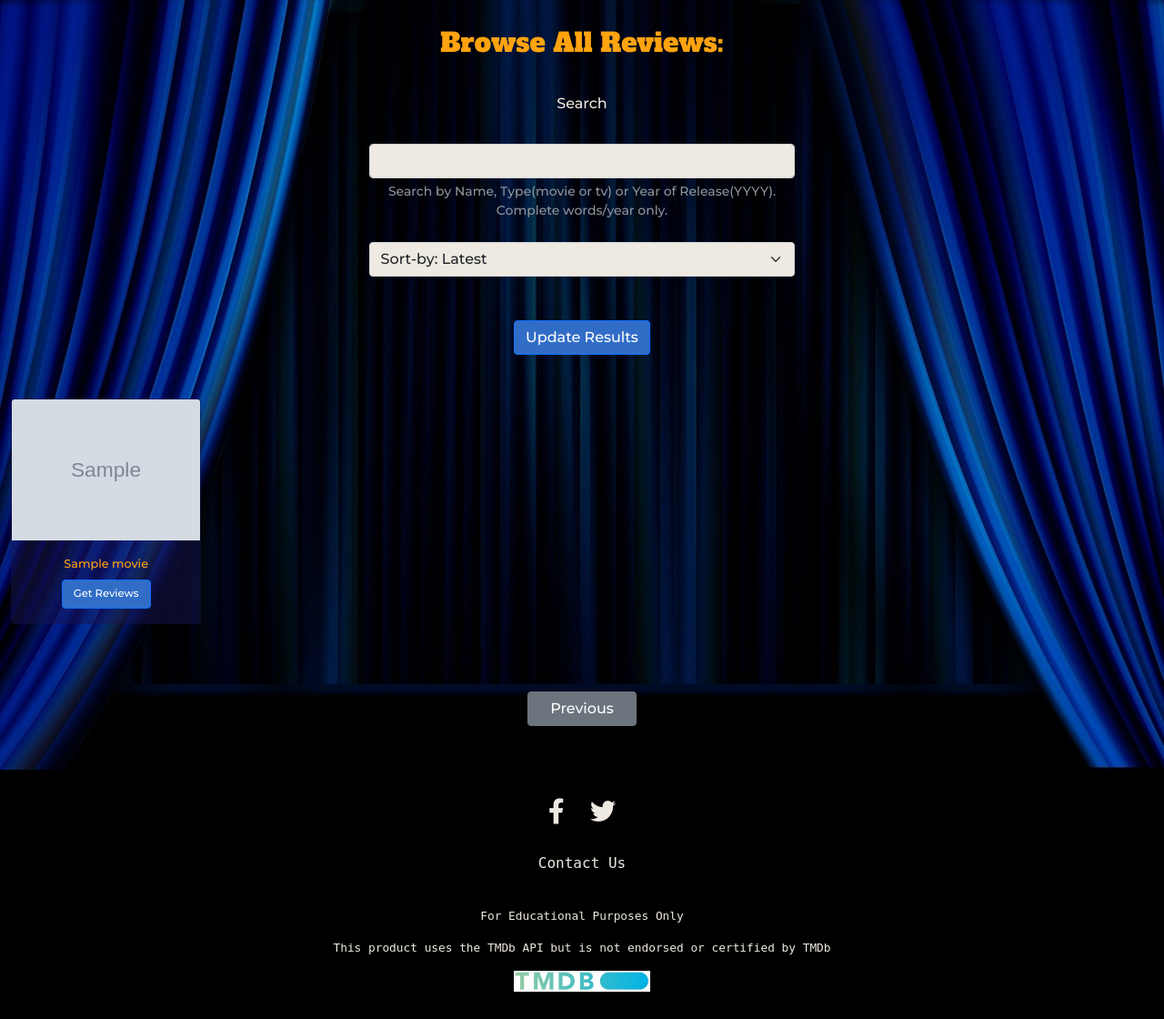
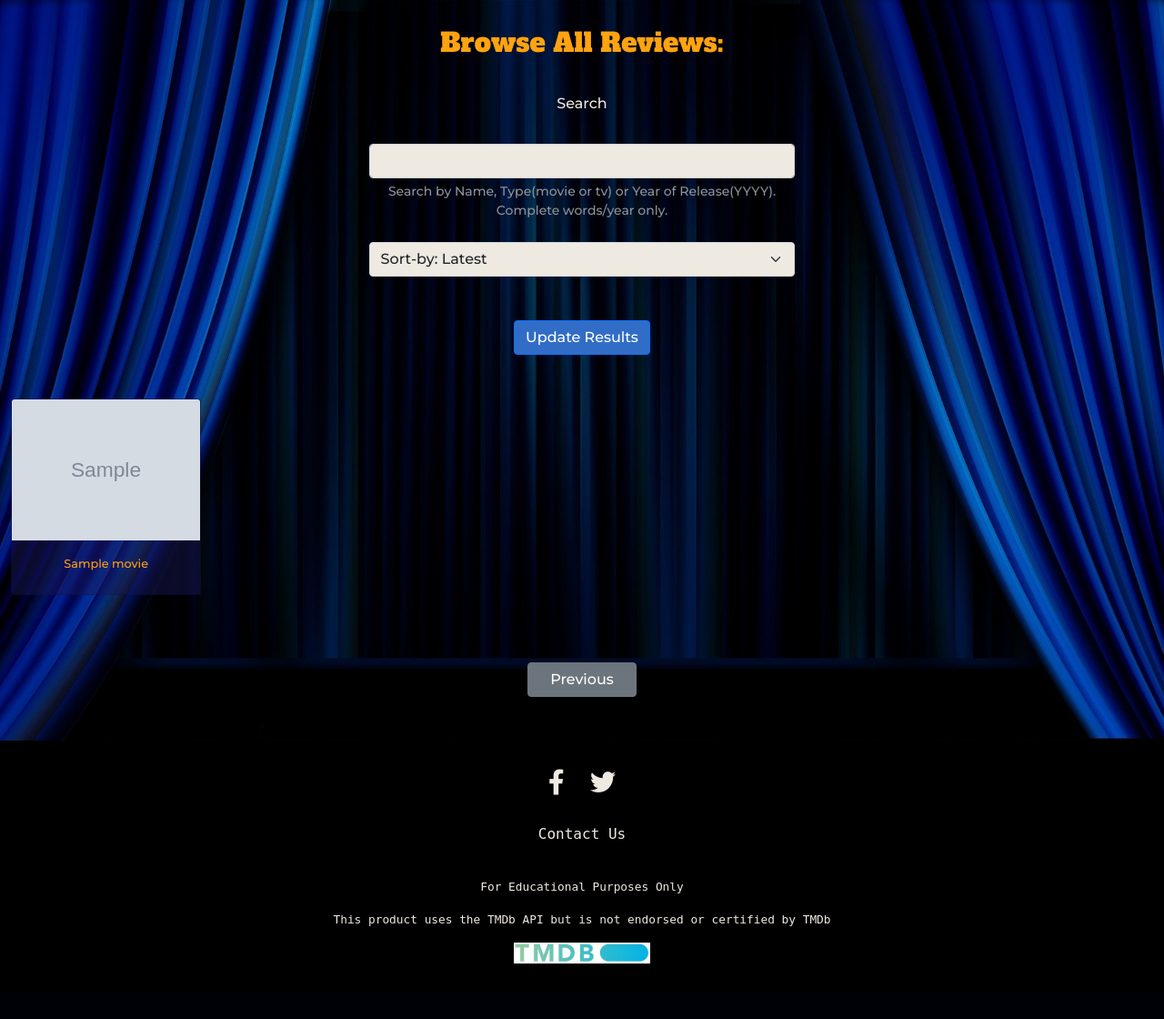
Before and after one commit to robot5000-design/ms3, a Flask app: template templates/reviews.html in a window 1280 px wide. Shown: the part 114-1234 px from the top of the page at 91% size. After the commit the page ends 1173 px from the top, so only its background shows below. Run offline with Flask 2, Linux system fonts and the light colour scheme; the template is opened without the code that fills it: most values are stand-ins (such as "Sample title", 1, 10 or a date in 2020); grey boxes marked "Sample" are stand-in pictures; some libraries are stand-ins or nearby versions.

Commit message:
Remove get reviews button on reviews page for nicer look

```diff
--- a/templates/reviews.html
+++ b/templates/reviews.html
@@ -64,14 +64,9 @@
                                 <img src="{{ tmdb_poster_url }}{{ movie['poster_path'] }}" class="card-img-top" alt="{{ movie.original_title }}">
                             </a>
                         </div>
-                        <div class="card-body row align-items-end">
+                        <div class="card-body row align-items-start">
                             <div class="col-12 text-center">
                                 <div class="card-title">{{ movie.original_title }}</div>
-                            </div>
-                            <div class="col-12 text-center">
-                                <a href="{{ url_for('review_detail', tmdb_id=movie.tmdb_id, media_type=movie.media_type, review_detail_sort='popular', page=0) }}"
-                                    class="btn btn-primary get-reviews-btn">Get Reviews
-                                </a>
                             </div>
                         </div>
                     </div>
```
